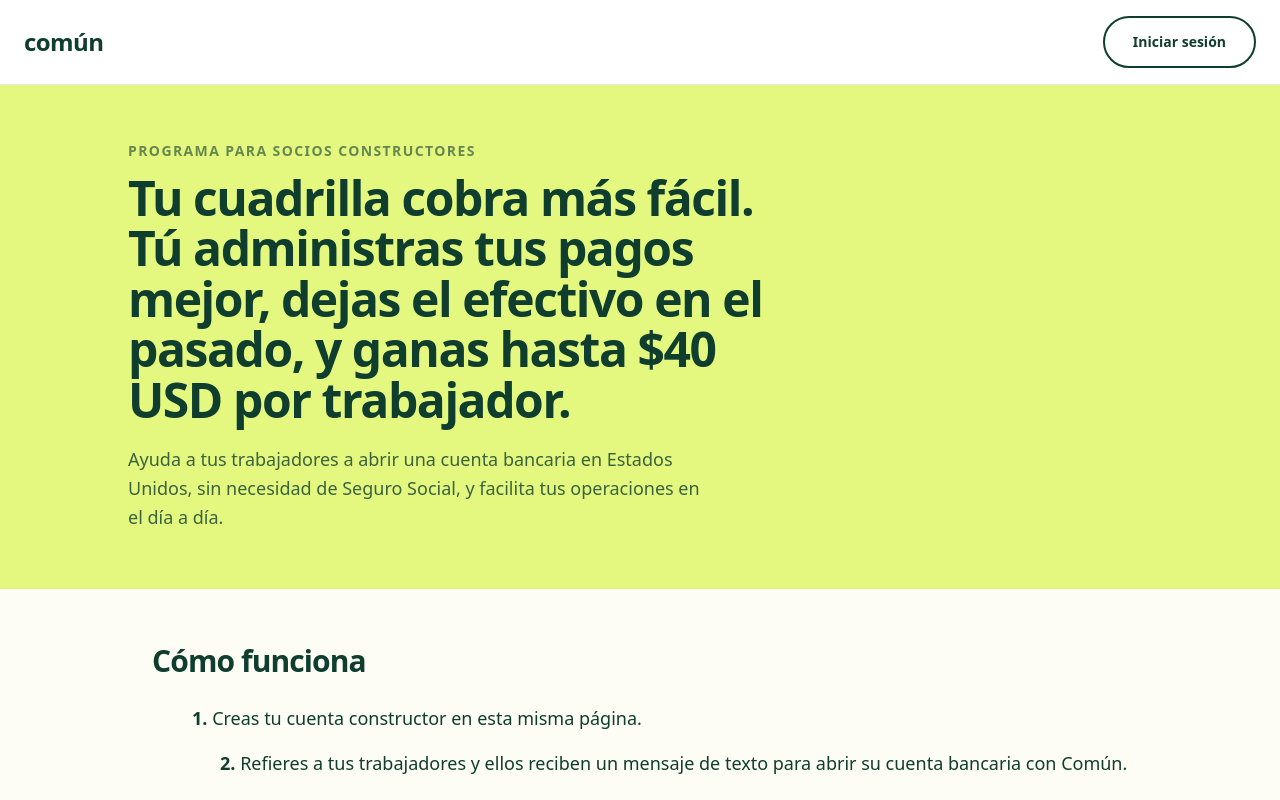
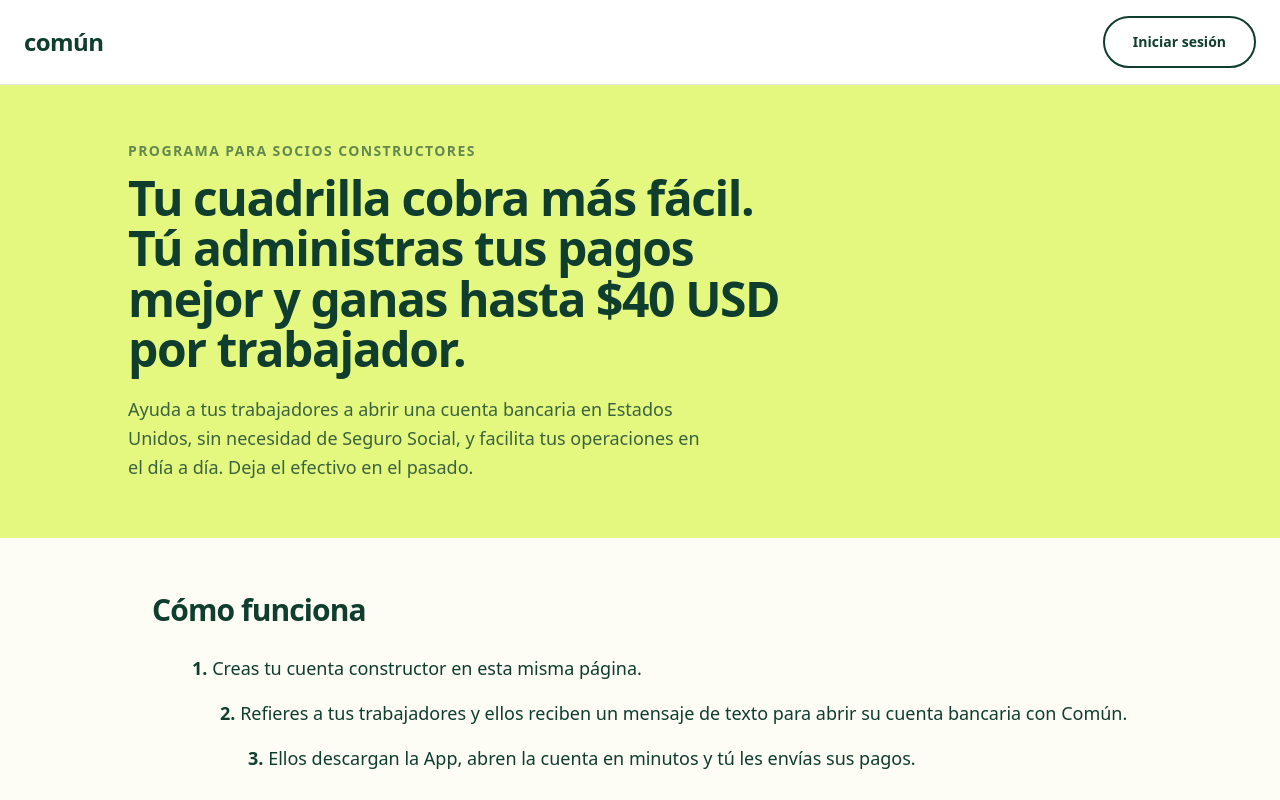
Before and after one commit to Dario-rt77/Comun-growth-assignment, a Next.js app: page /socios in a window 1280 px wide. Shown: the top 800 px of the page. Built offline with nearby package versions, Linux system fonts and the light colour scheme.

Commit message:
Tighten partner headline and move cash line into the subhead
Co-Authored-By: Claude Opus 5 <noreply@anthropic.com>

```diff
--- a/app/socios/page.tsx
+++ b/app/socios/page.tsx
@@ -47,13 +47,13 @@ export default function PaginaSocios() {
             Programa para socios constructores
           </p>
           <h1 className="titular mt-3 max-w-2xl text-4xl sm:text-5xl">
-            Tu cuadrilla cobra más fácil. Tú administras tus pagos mejor, dejas
-            el efectivo en el pasado, y ganas hasta $40 USD por trabajador.
+            Tu cuadrilla cobra más fácil. Tú administras tus pagos mejor y ganas
+            hasta $40 USD por trabajador.
           </h1>
           <p className="mt-5 max-w-xl text-lg leading-relaxed text-verde/80">
             Ayuda a tus trabajadores a abrir una cuenta bancaria en Estados
             Unidos, sin necesidad de Seguro Social, y facilita tus operaciones en
-            el día a día.
+            el día a día. Deja el efectivo en el pasado.
           </p>
         </div>
       </section>
```
